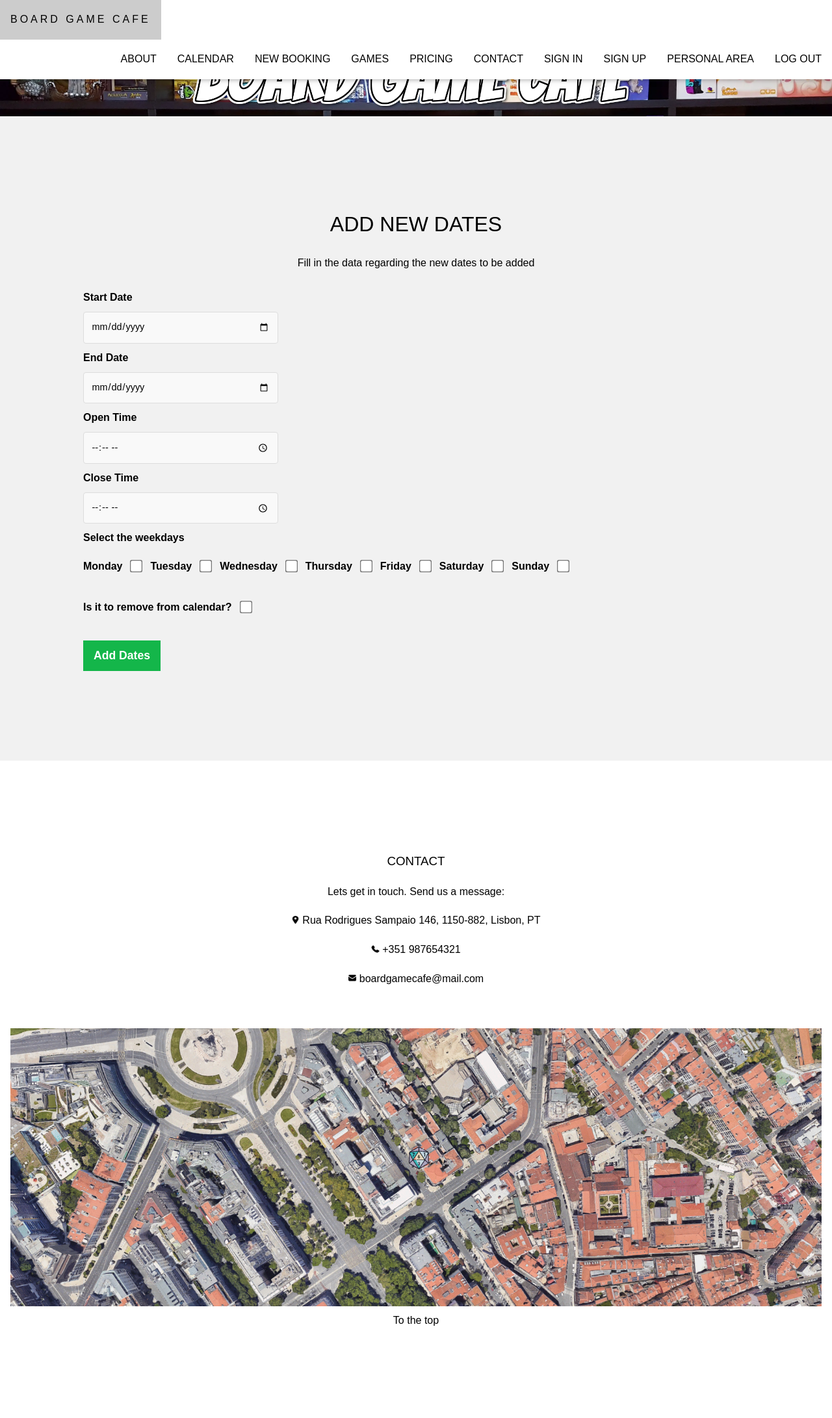
After one commit to pedroagria/DIAM_projecto, a Django app: page /boardgamecafe/addcalendar in a window 1280 px wide. The commit adds this page. Shown: the whole page at 65% size. Run offline with Django 4.2, Linux system fonts and the light colour scheme.

Commit message:
2 - Página addcalendar falta validações e página addtable terminada

```diff
--- a/boardgamecafe/static/boardgamecafe/css/style.css
+++ b/boardgamecafe/static/boardgamecafe/css/style.css
@@ -396,7 +396,7 @@ input[type=checkbox]
   -o-transform: scale(1.5); /* Opera */
   transform: scale(1.5);
   margin: 15px;
-  margin-bottom: 35px;
+  margin-bottom: 35px; /* No addcalendar, fica melhor com isso comentado */
   /*vertical-align: -10px;*/
   /*padding: 10px 10px 10px;*/
   /*vertical-align: -10px;*/
--- /dev/null
+++ b/boardgamecafe/templates/boardgamecafe/managecalendar.html
@@ -0,0 +1,74 @@
+{% extends "boardgamecafe/template.html" %}
+{% load static %}
+{% block title %}
+    <title>Add Calendar</title>
+{% endblock %}
+<!-- Backgroud image -->
+{% block header %}
+    <img class="img-index" src="{% static 'boardgamecafe/images/small_banner.png' %}" >
+{% endblock %}
+
+{% block content %}
+<div class="w3-light-grey w3-center" style="padding:128px">
+    <h1>ADD NEW DATES</h1>
+    <p> Fill in the data regarding the new dates to be added </p>
+
+    <form class="form_crude" action="{% url 'boardgamecafe:addcalendar' %}" method="POST">
+        {% csrf_token %}
+        <div class="form_crude_item">
+            <label for="startdate" class="form_crude_label">Start Date</label>
+            <input type="date" class="form_crude_input form_crude_input--small" name="startdate" id="startdate" required>
+{#            <span class="form_crude_error">A sample error message</span>#}
+        </div>
+        <div class="form_crude_item">
+            <label for="enddate" class="form_crude_label">End Date</label>
+            <input type="date" class="form_crude_input form_crude_input--small" name="enddate" id="enddate" required>
+{#            <span class="form_crude_error">A sample error message</span>#}
+        </div>
+        <div class="form_crude_item">
+            <label for="opentime" class="form_crude_label">Open Time</label>
+            <input type="time" class="form_crude_input form_crude_input--small" name="opentime" id="opentime" required>
+{#            <span class="form_crude_error">A sample error message</span>#}
+        </div>
+        <div class="form_crude_item">
+            <label for="closetime" class="form_crude_label">Close Time</label>
+            <input type="time" class="form_crude_input form_crude_input--small" name="closetime" id="closetime" required>
+{#            <span class="form_crude_error">A sample error message</span>#}
+        </div>
+        <div class="form_crude_item form_crude_item_checkbox">
+            <label class="form_crude_label">Select the weekdays</label>
+        </div>
+        <div class="form_crude_item form_crude_item_checkbox">
+            <label for="monday" class="form_crude_label">Monday</label>
+            <input type="checkbox" name="monday" id="monday">
+
+            <label for="tuesday" class="form_crude_label">Tuesday</label>
+            <input type="checkbox" name="tuesday" id="tuesday">
+
+            <label for="wednesday" class="form_crude_label">Wednesday</label>
+            <input type="checkbox" name="wednesday" id="wednesday">
+
+            <label for="thursday" class="form_crude_label">Thursday</label>
+            <input type="checkbox" name="thursday" id="thursday">
+
+            <label for="friday" class="form_crude_label">Friday</label>
+            <input type="checkbox" name="friday" id="friday">
+
+            <label for="saturday" class="form_crude_label">Saturday</label>
+            <input type="checkbox" name="saturday" id="saturday">
+
+            <label for="sunday" class="form_crude_label">Sunday</label>
+            <input type="checkbox" name="sunday" id="sunday">
+        </div>
+        <div class="form_crude_item form_crude_item_checkbox">
+            <label for="log_is_active" class="form_crude_label">Is it to remove from calendar?</label>
+            <input type="checkbox" name="log_is_active" id="log_is_active">
+        </div>
+        <div class="form_crude_item">
+            <button class="form_crude_btn w3-button" type="submit">Add Dates</button>
+        </div>
+    </form>
+
+
+</div>
+{% endblock %}
--- a/boardgamecafe/templates/boardgamecafe/template.html
+++ b/boardgamecafe/templates/boardgamecafe/template.html
@@ -1,7 +1,9 @@
 <!DOCTYPE html>
 <html lang="en">
 <head>
-    <title>Homepage</title>
+    {% block title %}
+        <title>Homepage</title>
+    {% endblock %}
     <meta charset="UTF-8">
     {% load static %}
     <link rel="stylesheet" type="text/css" href="{% static 'boardgamecafe/css/style.css' %}" />
--- a/boardgamecafe/urls.py
+++ b/boardgamecafe/urls.py
@@ -9,6 +9,8 @@ urlpatterns = [
     path('addgame', views.addgame, name='addgame'),
     path('editgame/<int:boardgame_id>', views.editgame, name='editgame'),
     # path('editgame', views.addeditgame, name='editgame'),
+    path('addcalendar', views.addcalendar, name='addcalendar'),
+    path('addtable', views.addtable, name='addtable'),
     #templates for inspiration
     path('tempband', views.tempband, name='tempband'),
     path('tempcafe', views.tempcafe, name='tempcafe'),
--- a/boardgamecafe/views.py
+++ b/boardgamecafe/views.py
@@ -1,8 +1,11 @@
 from django.shortcuts import get_object_or_404, render
-from .models import BoardGame
+from .models import BoardGame, Calendar, Table
 from django.http import HttpResponseRedirect
 from django.urls import reverse
 from django.utils import timezone
+from datetime import datetime, timedelta
+
+
 #from django.http import HttpResponse
 
 # Create your views here.
@@ -79,6 +82,61 @@ def editgame(request, boardgame_id):
         return HttpResponseRedirect(reverse('boardgamecafe:mgames'))
     return HttpResponseRedirect(reverse('boargamecafe:editgame'))  # adicionar mensagem de erro?
 
+
+
+
+
+def addcalendar(request):
+    # TODO - Falta validações tanto na view como no html
+    if not request.method == 'POST':
+        return render(request, 'boardgamecafe/managecalendar.html')
+    startdate = datetime.strptime(request.POST.get('startdate'), '%Y-%m-%d').date()
+    enddate = datetime.strptime(request.POST.get('enddate'), '%Y-%m-%d').date()
+    opentime = datetime.strptime(request.POST.get('opentime'), '%H:%M').time()
+    closetime = datetime.strptime(request.POST.get('closetime'), '%H:%M').time()
+
+    weekdays = [False] * 7
+    if request.POST.get('monday'):
+        weekdays[0] = True
+    if request.POST.get('tuesday'):
+        weekdays[1] = True
+    if request.POST.get('wednesday'):
+        weekdays[2] = True
+    if request.POST.get('thursday'):
+        weekdays[3] = True
+    if request.POST.get('friday'):
+        weekdays[4] = True
+    if request.POST.get('saturday'):
+        weekdays[5] = True
+    if request.POST.get('sunday'):
+        weekdays[6] = True
+
+    numbers_days = (enddate-startdate).days + 1
+    list_dates = [startdate + timedelta(days=x) for x in range(numbers_days)]
+    for i in list_dates:
+        i_weekday = i.weekday() # segunda é 0 e domingo é 6
+        if weekdays[i_weekday]:
+            calendar = Calendar(date=i, open_time=opentime, close_time=closetime, log_is_active=True, log_date_created=timezone.now(), log_date_last_update=timezone.now())
+            calendar.save()
+    return render(request, 'boardgamecafe/managecalendar.html')
+
+def addtable(request):
+    if not request.method == 'POST':
+        return render(request, 'boardgamecafe/managetable.html')
+    name = request.POST.get('name')
+    capacity = request.POST.get('capacity')
+    if request.POST.get('log_is_active'):
+        log_is_active = True
+    else:
+        log_is_active = False
+    if name and capacity:
+        table = Table(name=name, capacity=capacity, log_is_active=log_is_active, log_date_created=timezone.now(), log_date_last_update=timezone.now())
+        table.save()
+        return HttpResponseRedirect(reverse('boardgamecafe:index'))
+    return render(request, 'boardgamecafe/managetable.html', {'error_message': "Error adding new table. Be sure that all fields are filled correctly."})
+
+
+# Templates
 def tempband(request):
     return render(request, 'boardgamecafe/tempband.html')
 
```
Also changed, not shown: boardgamecafe/templates/boardgamecafe/managetable.html (added, +55 -0 lines), db.sqlite3.
